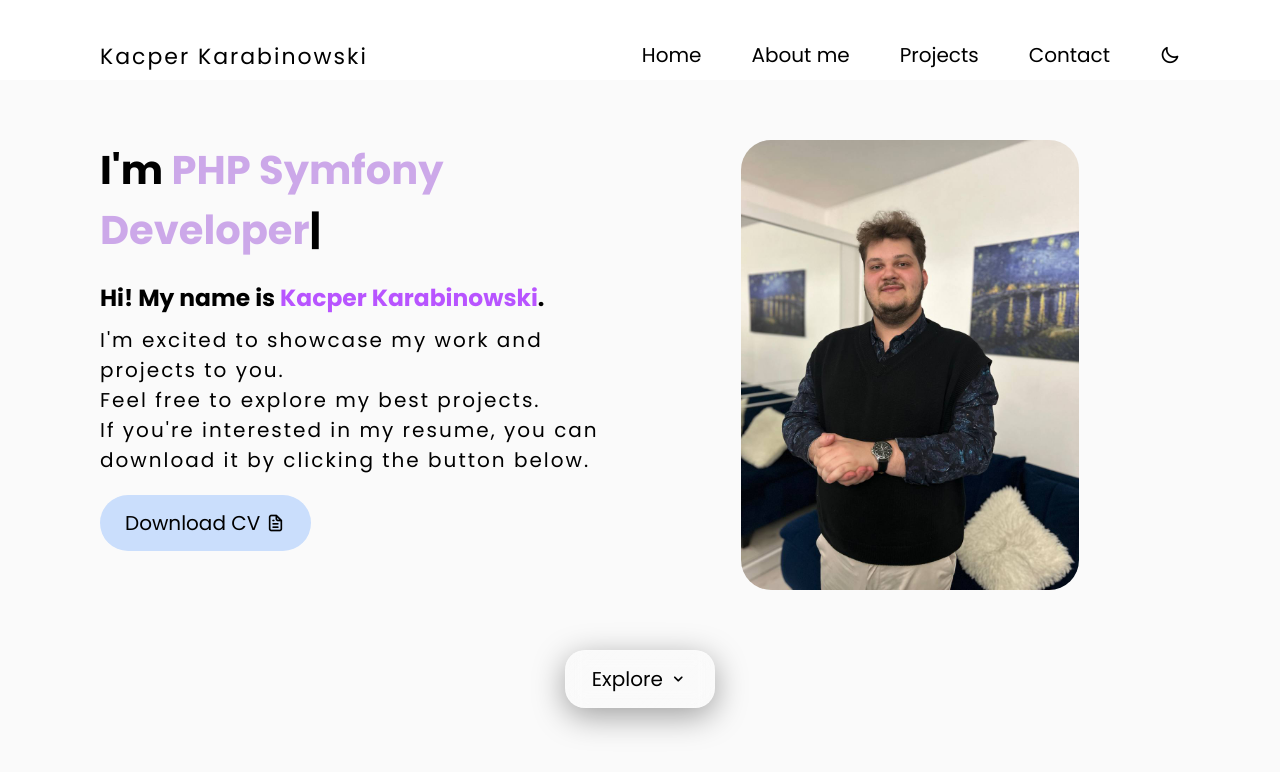
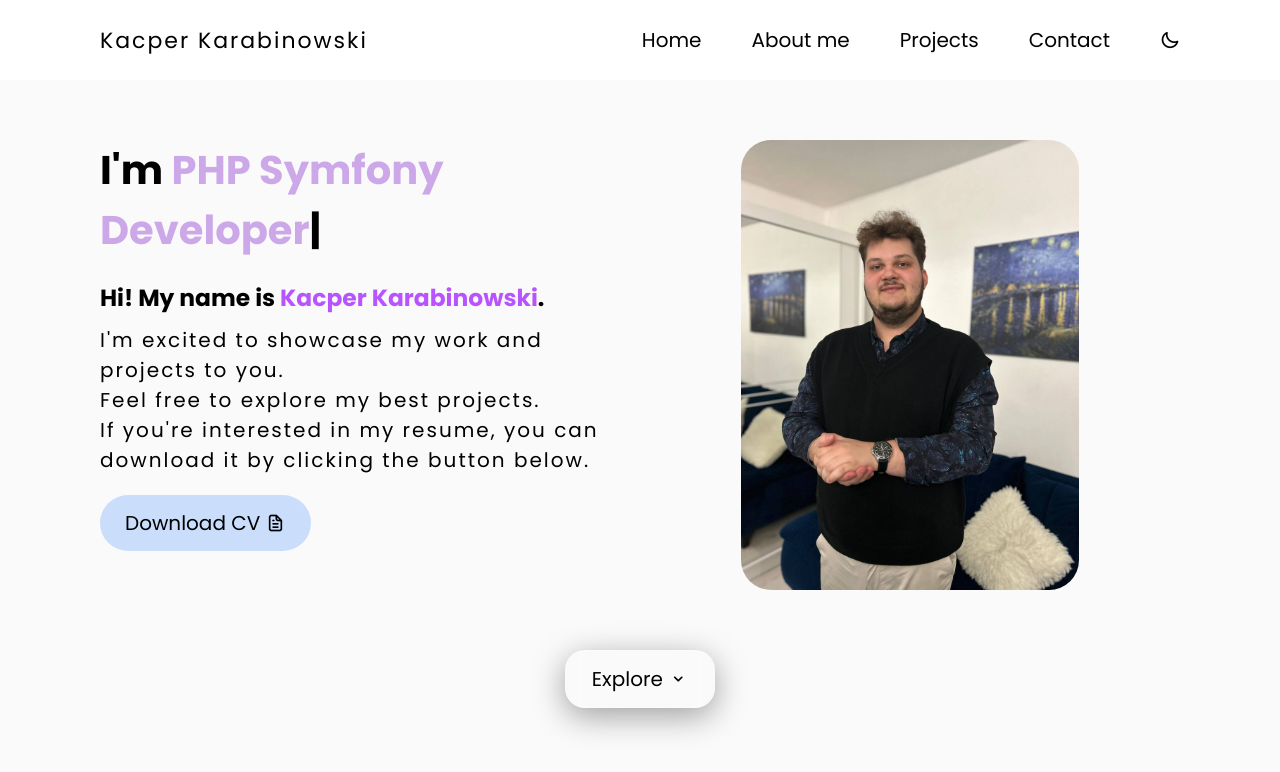
Before and after one commit to Besp1N/portfolio-kacper, a website: page index.html in a window 1280 px wide. Drawn offline with nearby package versions, Linux system fonts and the light colour scheme.

Commit message:
alignet items to center in nav

```diff
--- a/assets/scripts/app.js
+++ b/assets/scripts/app.js
@@ -28,7 +28,7 @@
       document.documentElement.style.setProperty('--color-white', '#fff');
       document.documentElement.style.setProperty('--color-black', '#000');
       document.body.style.color = '#000';
-      document.querySelector('.header').style.backgroundColor = 'initial';
+      document.querySelector('.header').style.backgroundColor = '#fff';
       document.querySelector('.header').style.color = 'initial';
    }
 });
--- a/assets/styles/app.css
+++ b/assets/styles/app.css
@@ -43,9 +43,12 @@ body {
     top: 0;
     left: 0;
     width: 100%;
-    height: 5rem; /* lub dowolna wartość, która zachowuje wysokość nagłówka */
-    background-color: #fff; /* dodatkowy styl, aby nagłówek był widoczny */
-    z-index: 999; /* zapewnia, że nagłówek będzie zawsze na wierzchu */
+    height: 5rem;
+    background-color: #fff;
+    align-items: center;
+
+    z-index: 999;
+
 }
 
 
@@ -188,11 +191,11 @@ body {
     border: 1px solid rgba(255, 255, 255, 0.18);
     box-shadow: 0 8px 32px 0 rgba(0, 0, 0, 0.37);
     padding: 3rem;
-    transition: all 0.3s ease; /* Dodaj przejście dla płynności animacji */
+    transition: all 0.3s ease;
 }
 
 .glass:hover {
-    transform: scale(1.1); /* Przybliż przycisk na hoverze */
+    transform: scale(1.1);
 }
 
 .explore-button {
```
